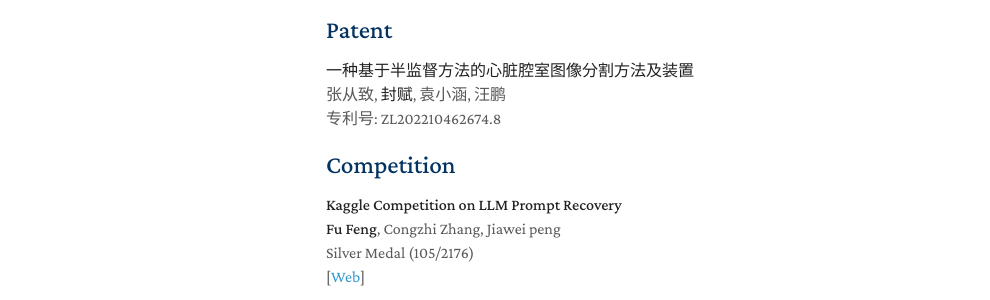
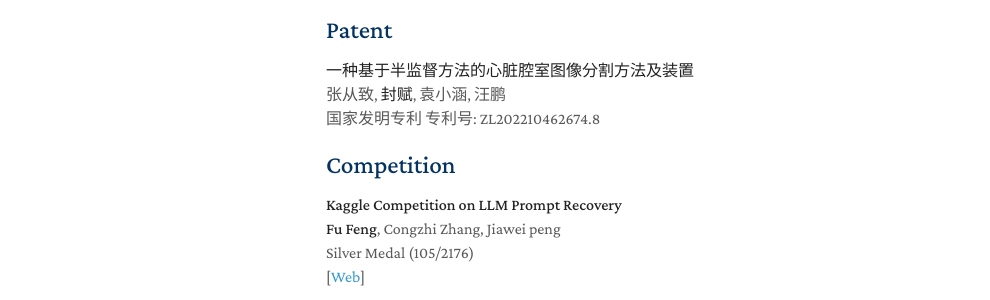
Before and after one commit to fu-feng/fu-feng.github.io, a Jekyll site: the page built from index.md, in a window 1280 px wide and 1141 px high. Shown: the part 594-894 px from the top of the window, without its empty margins (144-1134 px from the left). Built offline with Jekyll 4.4.1, drawn with Linux system fonts in a browser that asks for light colours; nearby versions of some CDN libraries; a style sheet for code colours, icons or effects is not loaded; our own code applies the rules of GitHub Pages for plain Markdown files.

Commit message:
Update index.md

```diff
--- a/index.md
+++ b/index.md
@@ -45,7 +45,7 @@ I am a Ph.D. student supervised by Prof Xin Geng at [PALM](http://palm.seu.edu.c
 <br />
 张从致, <strong>封赋</strong>, 袁小涵, 汪鹏
 <br />
-专利号: ZL202210462674.8
+国家发明专利 专利号: ZL202210462674.8
 </p>
 </div>
 
```
